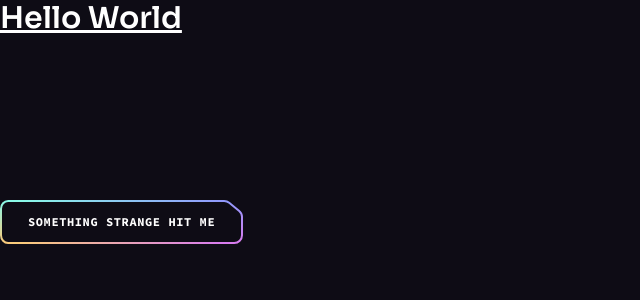
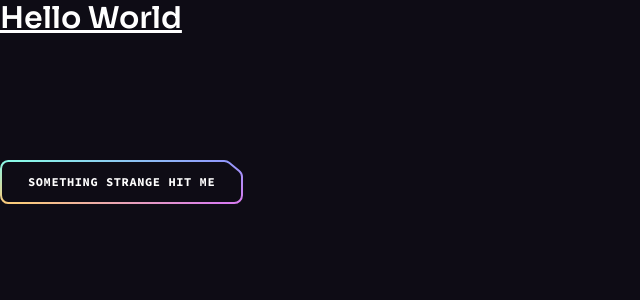
Before and after one commit to Isaacxavierlee/BrainWave, a React (Vite) app: page / in a window 1280 px wide. Shown: the top 300 px of the page, without its empty margins (0-640 px from the left). Built offline with nearby package versions, Linux system fonts and the light colour scheme.

Commit message:
saw you walking through the room

```diff
--- a/src/App.jsx
+++ b/src/App.jsx
@@ -7,7 +7,7 @@ const App = () => {
       Hello World
 
     <div className="pt-[4.75rem] lg:pt-[5.25rem] overflow-hidden">
-      <Button className="mt-20" href="#login">
+      <Button className="mt-10">
         something strange hit me
       </Button>
     </div>
--- a/src/components/Button.jsx
+++ b/src/components/Button.jsx
@@ -14,7 +14,14 @@ const Button = ({ className, href, onClick, children, px, white }) => {
         </button>
       );
 
-  return renderButton();
+      const renderLink = () => (
+        <a href={href} className={classes}>
+          <span className={spanClasses}>{children}</span>
+          {ButtonSvg(white)}
+        </a>
+      );
+
+      return href ? renderLink() : renderButton();
 
 }
 
```
